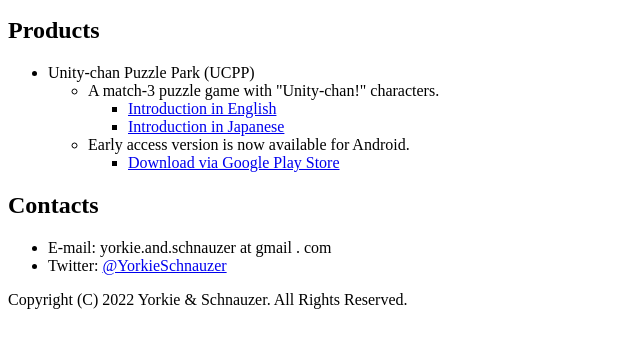
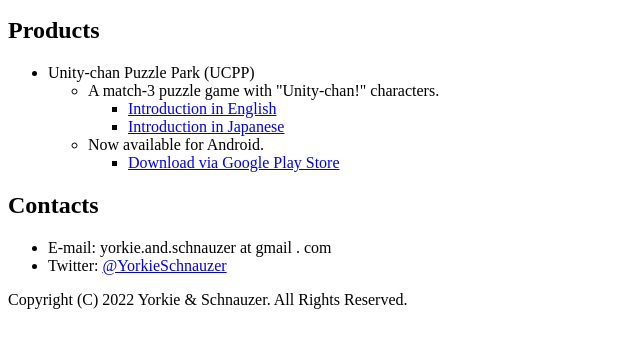
Before and after one commit to YorkieAndSchnauzer/YorkieAndSchnauzer.github.io, a plain HTML site: page index.html in a window 1280 px wide. Shown: the part 101-448 px from the top of the page, without its empty margins (0-640 px from the left). Drawn offline with Linux system fonts and the light colour scheme.

Commit message:
Android版公開

```diff
--- a/index.html
+++ b/index.html
@@ -17,7 +17,7 @@
                 <li><a href="./ucpp/en/index.html">Introduction in English</a></li>
                 <li><a href="./ucpp/ja/index.html">Introduction in Japanese</a></li>
             </ul>
-            <li>Early access version is now available for Android.</li>
+            <li>Now available for Android.</li>
             <ul>
                 <li><a href="https://play.google.com/store/apps/details?id=com.YorkieAndSchnauzer.UCPP">Download via Google Play Store</a></li>
             </ul>
```
